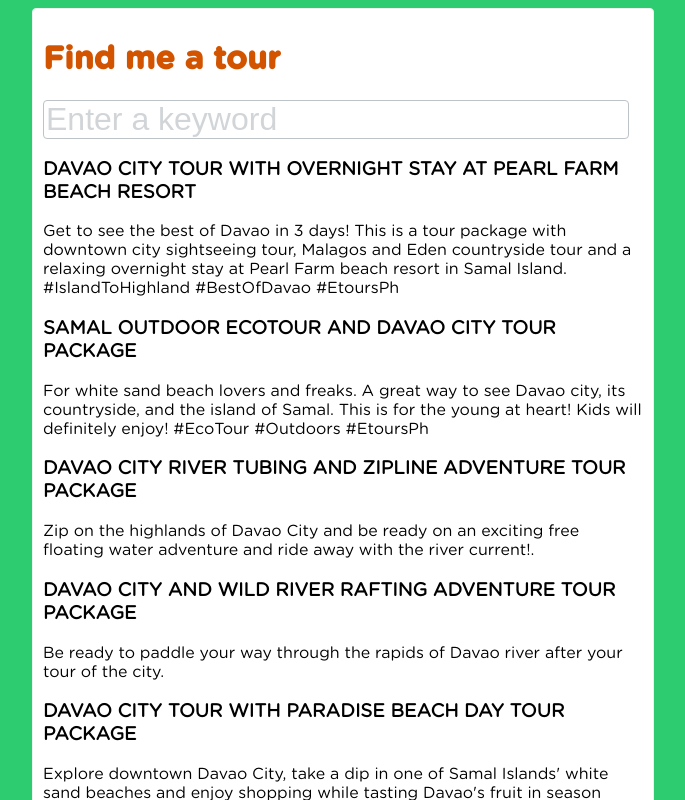
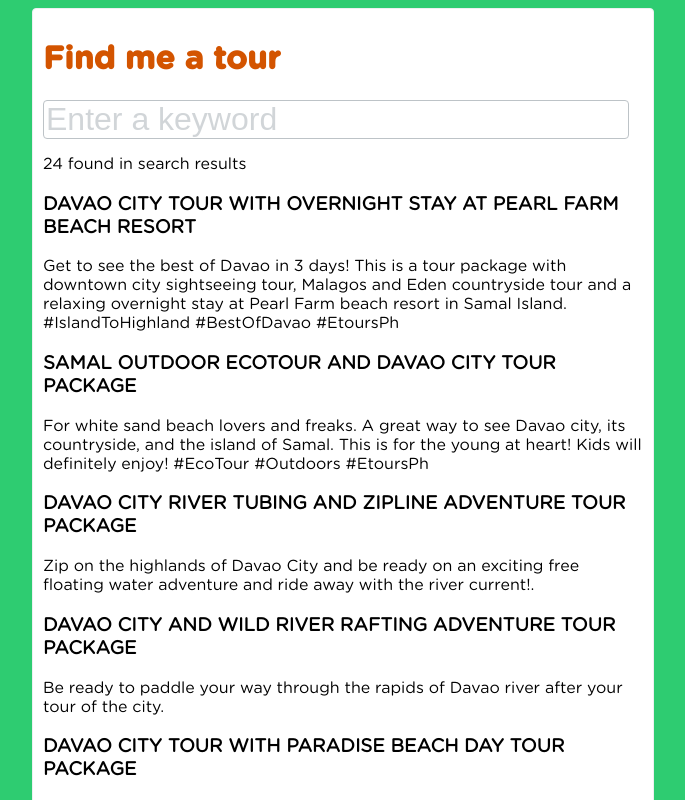
Before and after one commit to t0mclaudio/react_find_tours, a React (Create React App) app: page / in a window 1280 px wide. Shown: the top 800 px of the page, without its empty margins (297-982 px from the left). Built offline with nearby package versions, Linux system fonts and the light colour scheme.

Commit message:
Add search results

```diff
--- a/src/components/SearchResults.js
+++ b/src/components/SearchResults.js
@@ -6,6 +6,7 @@ const SearchResults = props => {
     if (props.found > null) {
         return (
             <div id="SearchResults">
+                <p className="searchNumber">{props.found} found in search results</p>
                 {props.data.map((tour) => {
                     return (
                         <Package key={tour.code} tour={tour} />
```
